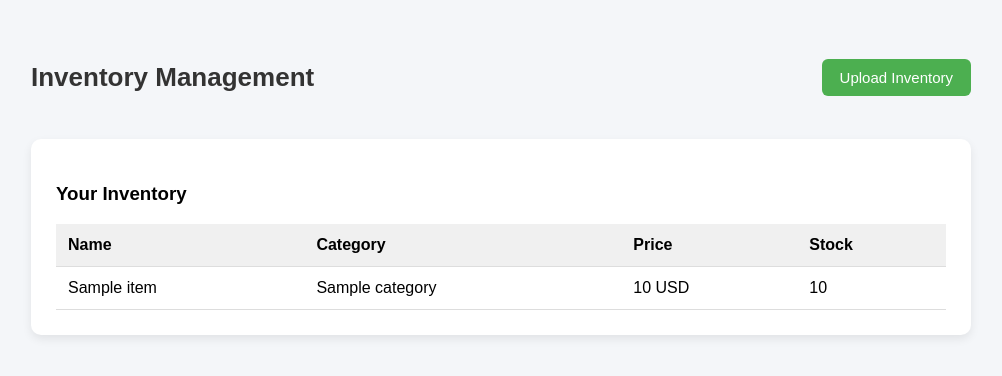
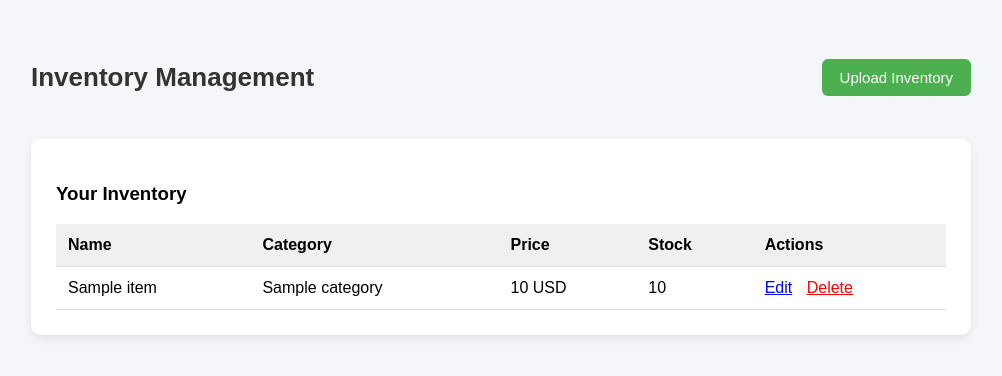
Before and after one commit to Danish11150/Ai-salesman, a Flask app: template website/templates/inventory.html in a window 1280 px wide. Shown: the top 376 px of the page, without its empty margins (269-1271 px from the left). Run offline with Flask 3, Linux system fonts and the light colour scheme; the template is opened without the code that fills it: most values are stand-ins (such as "Sample title", 1, 10 or a date in 2020).

Commit message:
Add action buttons for editing and deleting items

```diff
--- a/website/templates/inventory.html
+++ b/website/templates/inventory.html
@@ -106,6 +106,7 @@
                     <th>Category</th>
                     <th>Price</th>
                     <th>Stock</th>
+                    <th>Actions</th>
                 </tr>
 
                 {% for item in items %}
@@ -114,6 +115,11 @@
                     <td>{{ item.category }}</td>
                     <td>{{ item.price }} {{ item.currency }}</td>
                     <td>{{ item.stock_qty }}</td>
+
+                    <td>
+                        <a href="/edit_item/{{ item.id }}" style="color: blue; margin-right: 10px;">Edit</a>
+                        <a href="/delete_item/{{ item.id }}" style="color: red;">Delete</a>
+                    </td>
                 </tr>
                 {% endfor %}
             </table>
```
